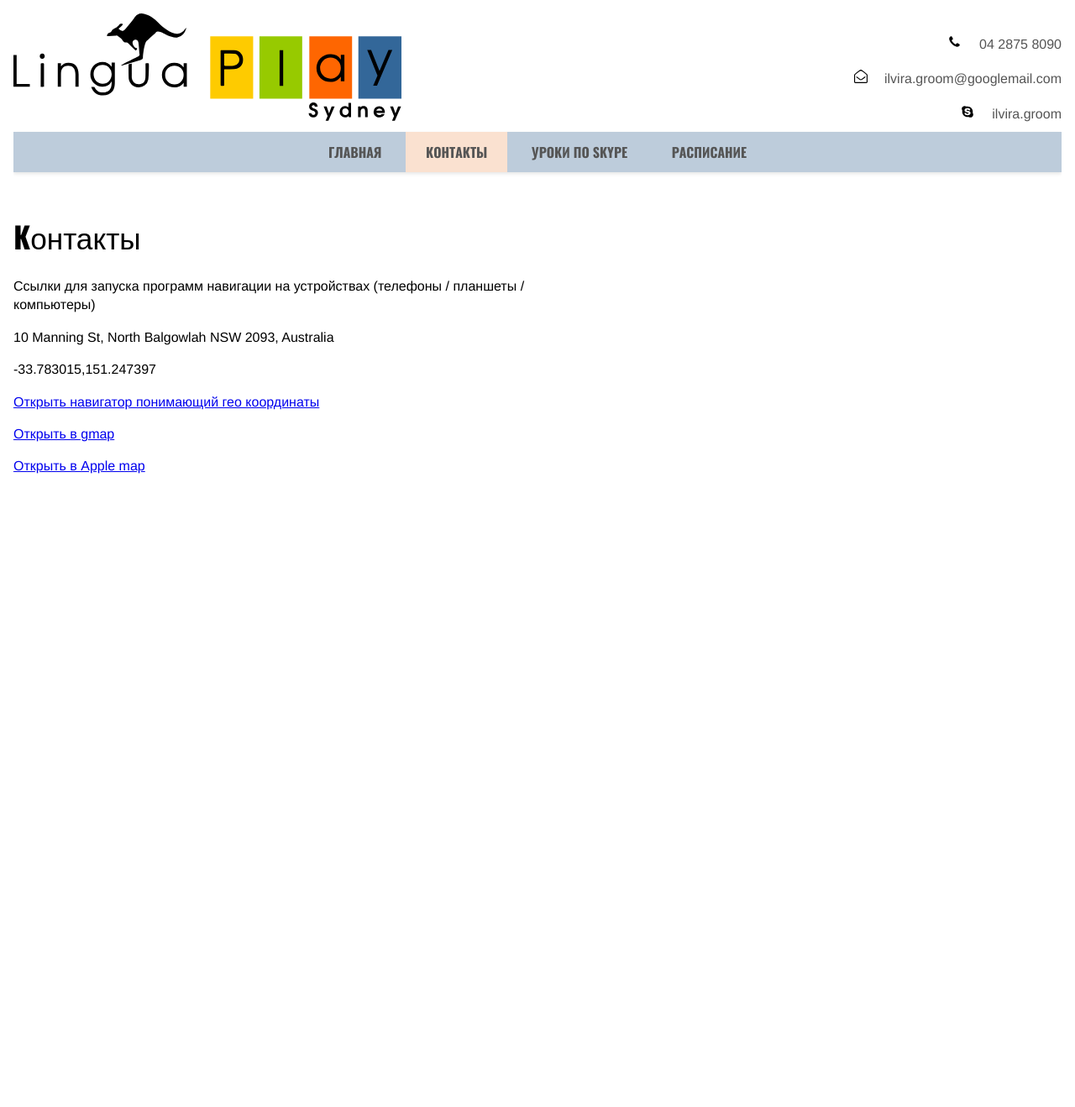
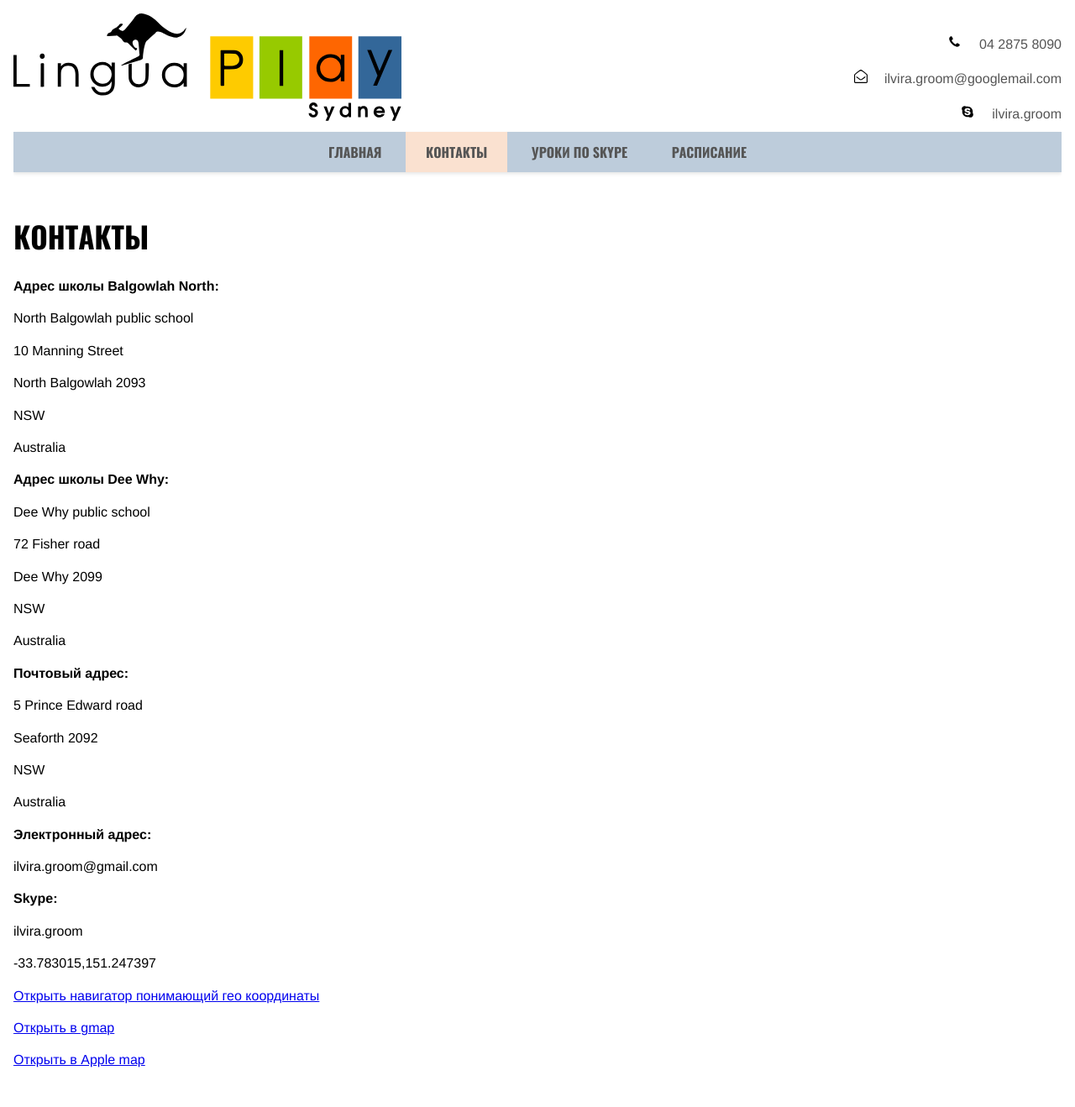
Before and after one commit to ilvira/ilvira.github.io, a Jekyll site: the page built from _pages/contacts.md, in a window 1280 px wide. Shown: the whole page at 84% size. Built offline with Jekyll 4.4.1, drawn with Linux system fonts in a browser that asks for light colours; before the commit the page ends 900 px from its top, so only the background shows below that.

Commit message:
Добавить контактную информацию

```diff
--- a/_pages/contacts.md
+++ b/_pages/contacts.md
@@ -1,11 +1,59 @@
 ---
 layout: page
-title: Контакты
+title: КОНТАКТЫ
 published: true
 ---
-Ссылки для запуска программ навигации на устройствах (телефоны / планшеты / компьютеры)
+**Адрес школы Balgowlah North:**
 
-10 Manning St, North Balgowlah NSW 2093, Australia
+North Balgowlah public school
+
+10 Manning Street
+
+North Balgowlah 2093
+
+NSW
+
+Australia
+
+
+
+**Адрес школы Dee Why:**
+
+Dee Why public school
+
+72 Fisher road
+
+Dee Why 2099
+
+NSW
+
+Australia
+
+
+
+**Почтовый адрес:**
+
+5 Prince Edward road
+
+Seaforth 2092
+
+NSW
+
+Australia
+
+
+
+**Электронный адрес:**
+
+ilvira.groom@gmail.com
+
+
+
+**Skype:**
+
+ilvira.groom
+
+
 
 -33.783015,151.247397
 
```
